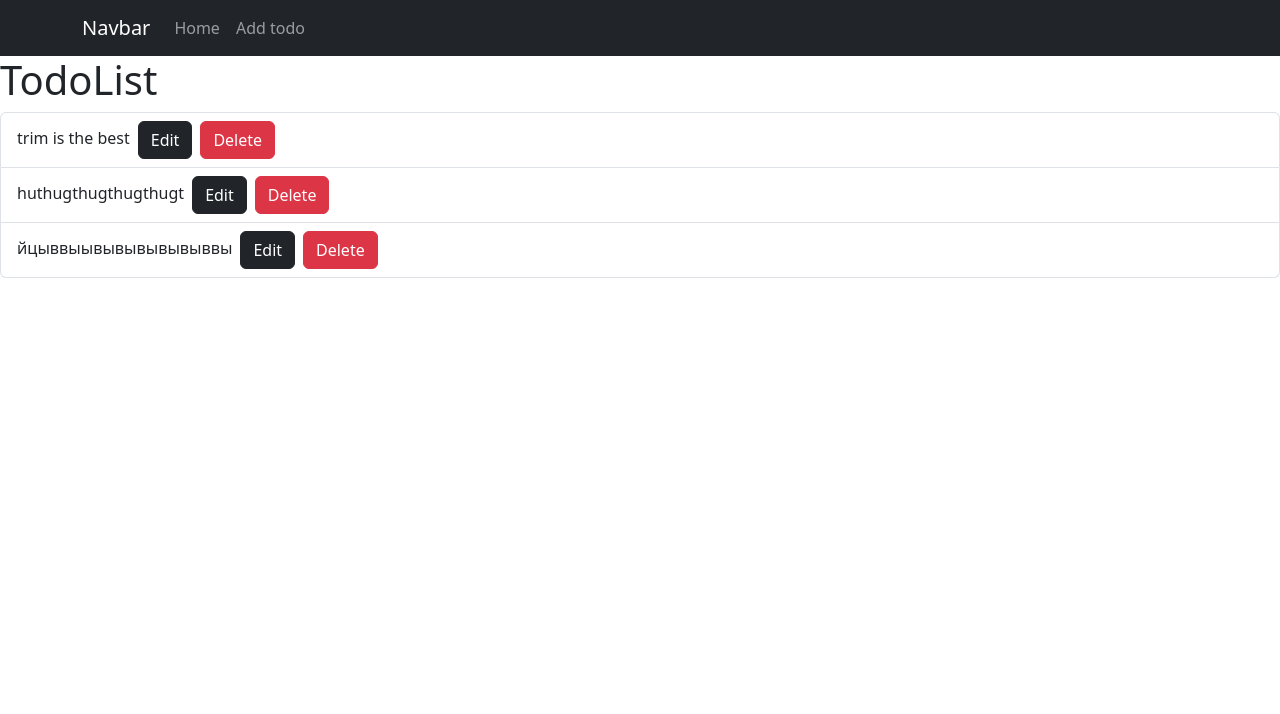
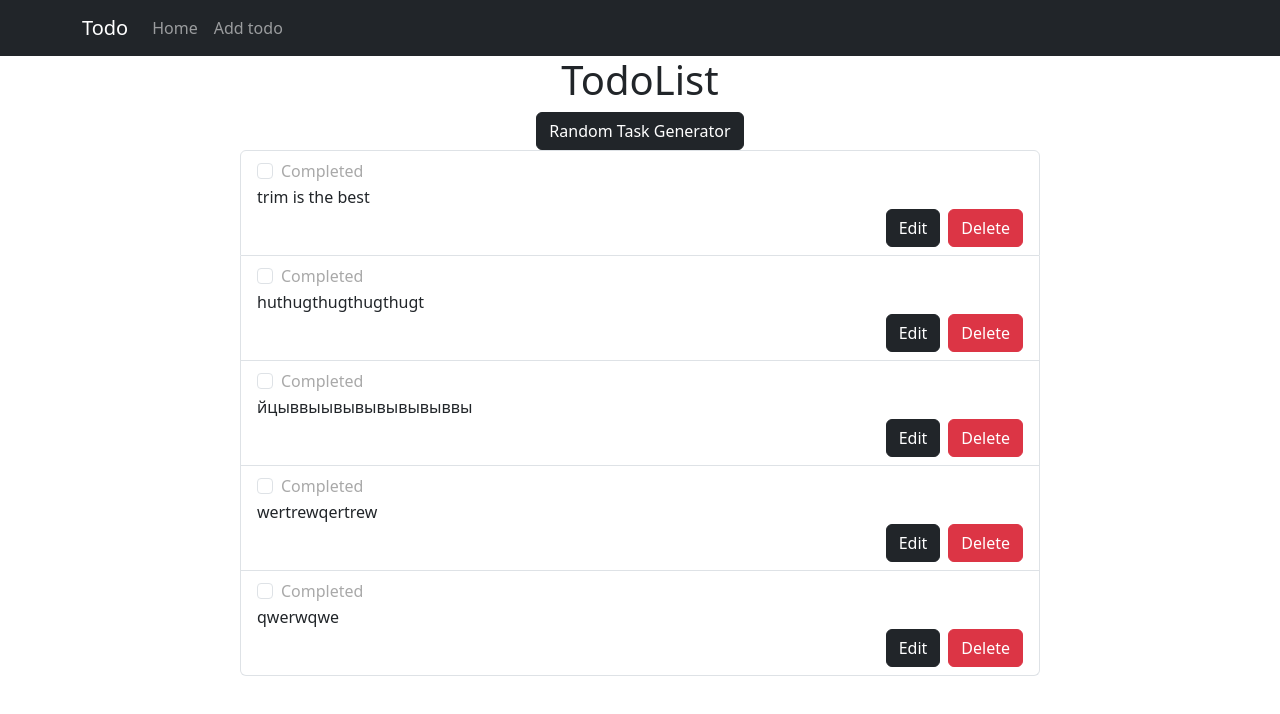
Before and after one commit to Sejimu/front_final, a React (Vite) app: page / in a window 1280 px wide. Shown: the top 714 px of the page. Built offline with nearby package versions, Linux system fonts and the light colour scheme; data requests are answered from the project's data file.

Commit message:
completion modal is done

```diff
--- a/db.json
+++ b/db.json
@@ -14,6 +14,16 @@
       "id": 3,
       "title": "йцыввыывывывывывыввы",
       "completed": false
+    },
+    {
+      "id": 4,
+      "title": "wertrewqertrew",
+      "completed": false
+    },
+    {
+      "id": 5,
+      "title": "qwerwqwe",
+      "completed": false
     }
   ]
 }
--- a/src/App.tsx
+++ b/src/App.tsx
@@ -1,5 +1,6 @@
 import "bootstrap/dist/css/bootstrap.min.css";
 import MainRoute from "./routes/MainRoute";
+import "./styles/main.css";
 
 function App() {
   return (
--- /dev/null
+++ b/src/component/CompletionModal.tsx
@@ -0,0 +1,40 @@
+import React from "react";
+import Button from "react-bootstrap/Button";
+import Modal from "react-bootstrap/Modal";
+
+interface CompletionModalProps {
+  show: boolean;
+  handleShow: (event: React.MouseEvent) => void;
+  handleClose: () => void;
+}
+
+const CompletionModal: React.FC<CompletionModalProps> = ({
+  show,
+  handleShow,
+  handleClose,
+}) => {
+  return (
+    <>
+      <Modal show={show} onHide={handleClose}>
+        <Modal.Header closeButton>
+          <Modal.Title>This task is Completed!</Modal.Title>
+        </Modal.Header>
+        <Modal.Body>Woohoo, you are the best</Modal.Body>
+        <Modal.Body>
+          <img
+            width="470px"
+            src="https://avatars.dzeninfra.ru/get-zen_doc/5231562/pub_61a876d6f5a1761f88f1e582_61a8782127040867c2e5741d/scale_1200"
+            alt="congrats image"
+          />
+        </Modal.Body>
+        <Modal.Footer>
+          <Button variant="secondary" onClick={handleClose}>
+            Close
+          </Button>
+        </Modal.Footer>
+      </Modal>
+    </>
+  );
+};
+
+export default CompletionModal;
--- a/src/component/Header.tsx
+++ b/src/component/Header.tsx
@@ -8,7 +8,7 @@ function Header(): JSX.Element {
   return (
     <Navbar bg="dark" data-bs-theme="dark">
       <Container>
-        <Navbar.Brand onClick={() => navigate("/")}>Navbar</Navbar.Brand>
+        <Navbar.Brand onClick={() => navigate("/")}>Todo</Navbar.Brand>
         <Nav className="me-auto">
           <Nav.Link onClick={() => navigate("/")}>Home</Nav.Link>
           <Nav.Link onClick={() => navigate("/add")}>Add todo</Nav.Link>
--- a/src/component/TodoItem.tsx
+++ b/src/component/TodoItem.tsx
@@ -1,18 +1,53 @@
-import React from "react";
+import { useState } from "react";
 import { ListGroup } from "react-bootstrap";
 import { Todo, useTodoContext } from "../contexts/TodoContext";
 import { useNavigate } from "react-router-dom";
+import CompletionModal from "./CompletionModal";
 interface TodoItemProps {
   item: Todo;
 }
 
 const TodoItem: React.FC<TodoItemProps> = ({ item }) => {
+  const [isChecked, setIsChecked] = useState<boolean>(item.completed);
   const navigate = useNavigate();
   const { deleteTodo } = useTodoContext();
+  const [show, setShow] = useState(false);
+
+  const handleClose = () => setShow(false);
+  const handleShow = () => setShow(true);
+
+  const handleChange = () => {
+    setIsChecked(!isChecked);
+
+    if (!isChecked) {
+      handleShow();
+    }
+  };
 
   return (
-    <ListGroup.Item>
+    <ListGroup.Item style={{ width: "800px" }}>
+      <CompletionModal
+        show={show}
+        handleShow={handleShow}
+        handleClose={handleClose}
+      />
+      <div className="form-check">
+        <input
+          className="form-check-input"
+          type="checkbox"
+          checked={isChecked}
+          onChange={handleChange}
+        />
+        <label
+          className="form-check-label"
+          htmlFor="flexCheckDefault"
+          style={{ color: "DarkGrey" }}
+        >
+          Completed
+        </label>
+      </div>
       {item.title}
+      <div style={{ display: "flex", justifyContent: "flex-end" }}>
         <button
           className="btn btn-dark mx-2 "
           onClick={() => navigate(`/edit/${item.id}`)}
@@ -22,6 +57,7 @@ const TodoItem: React.FC<TodoItemProps> = ({ item }) => {
         <button className="btn btn-danger " onClick={() => deleteTodo(item.id)}>
           Delete
         </button>
+      </div>
     </ListGroup.Item>
   );
 };
--- a/src/component/TodoList.tsx
+++ b/src/component/TodoList.tsx
@@ -2,6 +2,7 @@ import { useEffect } from "react";
 import { useTodoContext } from "../contexts/TodoContext";
 import ListGroup from "react-bootstrap/ListGroup";
 import TodoItem from "./TodoItem";
+import Button from "react-bootstrap/Button";
 
 function TodoList(): JSX.Element {
   const { todos, getTodos } = useTodoContext();
@@ -11,8 +12,12 @@ function TodoList(): JSX.Element {
   }, []);
 
   return (
-    <div>
+    <div
+      className="container"
+      style={{ display: "flex", flexDirection: "column", alignItems: "center" }}
+    >
       <h1>TodoList</h1>
+      <Button variant="dark">Random Task Generator</Button>
       <ListGroup>
         {todos.map((item) => (
           <TodoItem key={item.id} item={item} />
```
Also changed, not shown: src/styles/main.css (added). Lines whose indentation alone changed are shown as unchanged.
